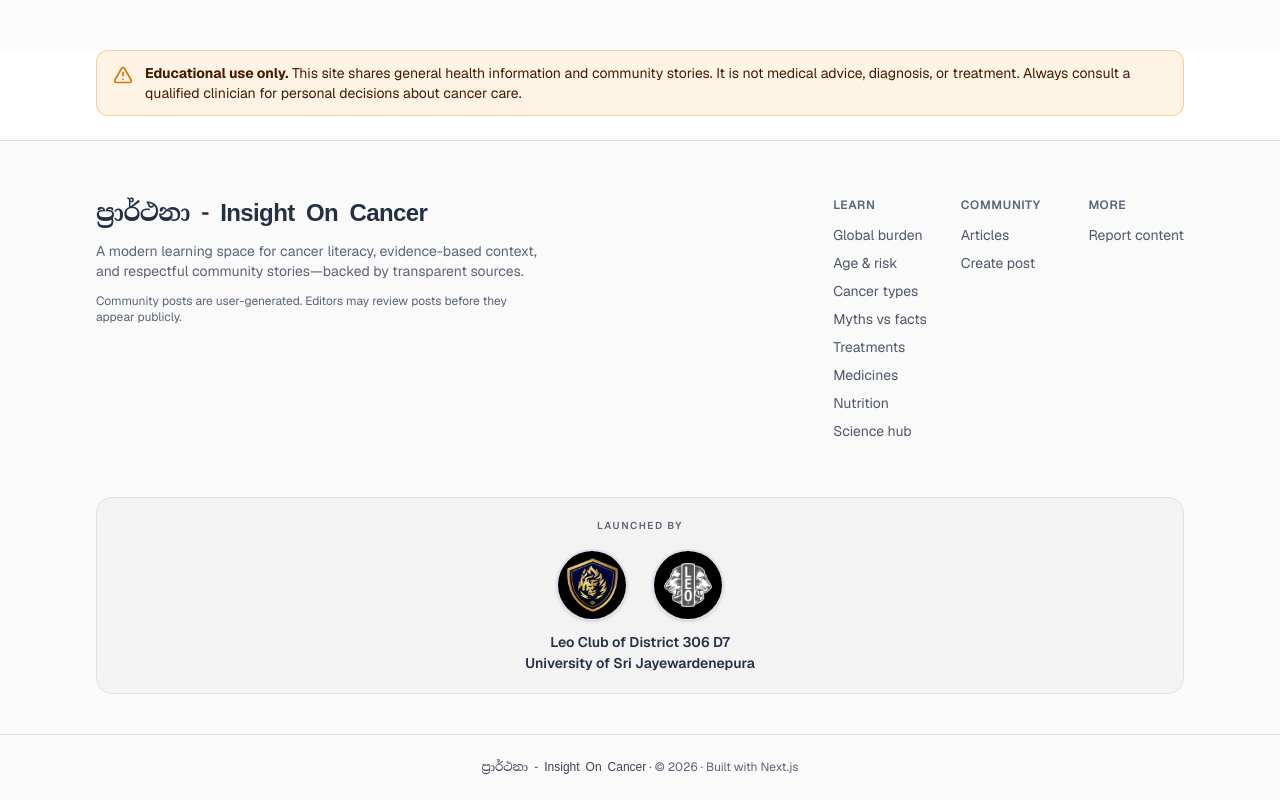
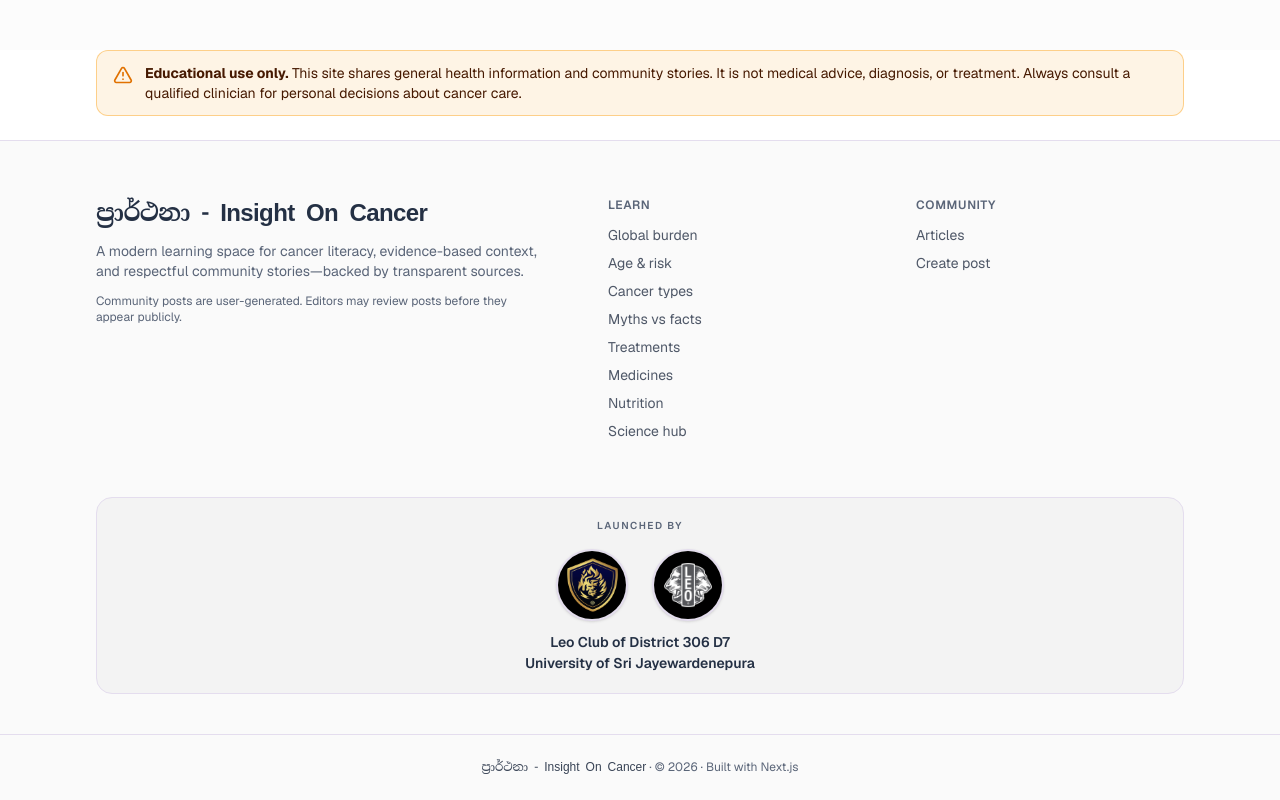
Before and after one commit to ThisaraShehanKavinda/prarthana, a Next.js app in the folder web/: page / in a window 1280 px wide. Shown: the part 1868-2668 px from the top of the page. Built offline with nearby package versions, Linux system fonts and the light colour scheme; no server answers.

Commit message:
remove more

```diff
--- a/web/components/layout/site-footer.tsx
+++ b/web/components/layout/site-footer.tsx
@@ -1,7 +1,6 @@
 import Link from "next/link";
 import { ClubPartnerLogos } from "@/components/layout/club-partner-logos";
 import { SiteBrandLockup } from "@/components/layout/site-brand-lockup";
-import { SITE_BRAND_LOCKUP_PLAIN } from "@/lib/site-brand";
 
 const learn = [
   { href: "/learn/burden", label: "Global burden" },
@@ -13,8 +12,6 @@ const learn = [
   { href: "/learn/nutrition", label: "Nutrition" },
   { href: "/learn/science", label: "Science hub" },
 ];
-
-const reportSubject = encodeURIComponent(`${SITE_BRAND_LOCKUP_PLAIN} — content report`);
 
 export function SiteFooter() {
   return (
@@ -33,7 +30,7 @@ export function SiteFooter() {
             appear publicly.
           </p>
         </div>
-        <div className="grid grid-cols-1 gap-8 min-[420px]:grid-cols-2 sm:grid-cols-3">
+        <div className="grid grid-cols-1 gap-8 sm:grid-cols-2 sm:gap-10 lg:max-w-xl lg:flex-1">
           <div>
             <p className="mb-3 text-xs font-semibold uppercase tracking-wider text-[var(--muted-foreground)]">
               Learn
@@ -74,21 +71,6 @@ export function SiteFooter() {
               </li>
             </ul>
           </div>
-          <div>
-            <p className="mb-3 text-xs font-semibold uppercase tracking-wider text-[var(--muted-foreground)]">
-              More
-            </p>
-            <ul className="space-y-2 text-sm">
-              <li>
-                <a
-                  className="text-[var(--foreground)]/80 hover:text-[var(--primary)]"
-                  href={`mailto:hello@example.com?subject=${reportSubject}`}
-                >
-                  Report content
-                </a>
-              </li>
-            </ul>
-          </div>
         </div>
       </div>
       <div className="mx-auto max-w-6xl px-4 pb-10 sm:px-6 lg:px-8">
```
